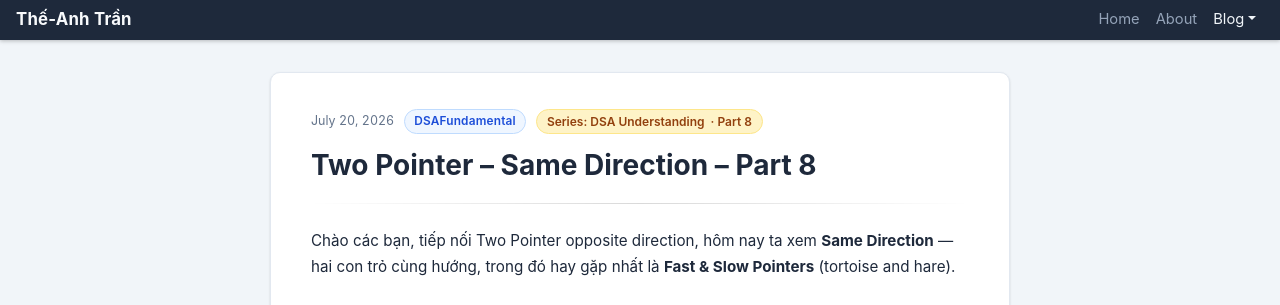
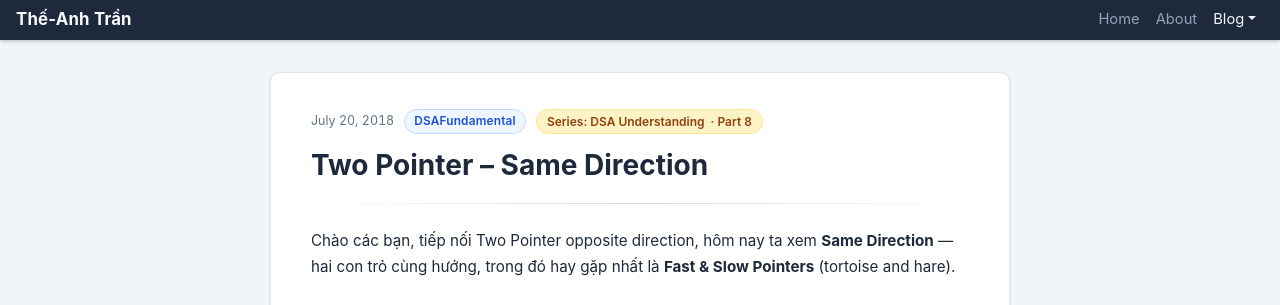
Before and after one commit to anhttmle/anhttmle.github.io, a Jekyll site: the page built from _posts/2018-07-20-DSA-08.md, in a window 1280 px wide and 900 px high. Shown: the top 305 px of the window. Built offline with Jekyll 4.4.1, drawn with Linux system fonts in a browser that asks for light colours.

Commit message:
Update and rename 2026-07-20-DSA-08.md to 2018-07-20-DSA-08.md

```diff
--- a/_posts/2026-07-20-DSA-08.md
+++ b/_posts/2018-07-20-DSA-08.md
@@ -1,6 +1,6 @@
 ---
-title: "Two Pointer – Same Direction – Part 8"
-date: 2026-07-20
+title: "Two Pointer – Same Direction"
+date: 2018-07-20
 layout: post
 categories: DSAFundamental
 series: "DSA Understanding"
```
